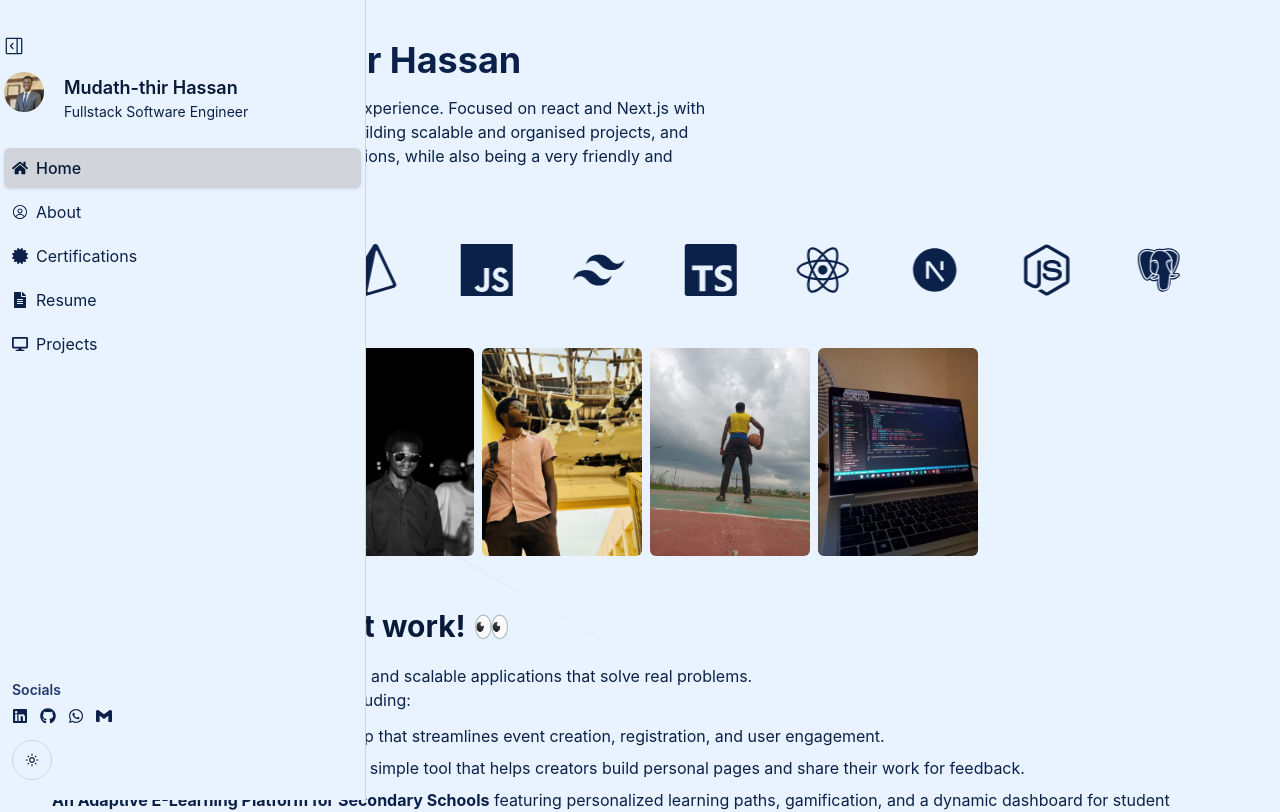
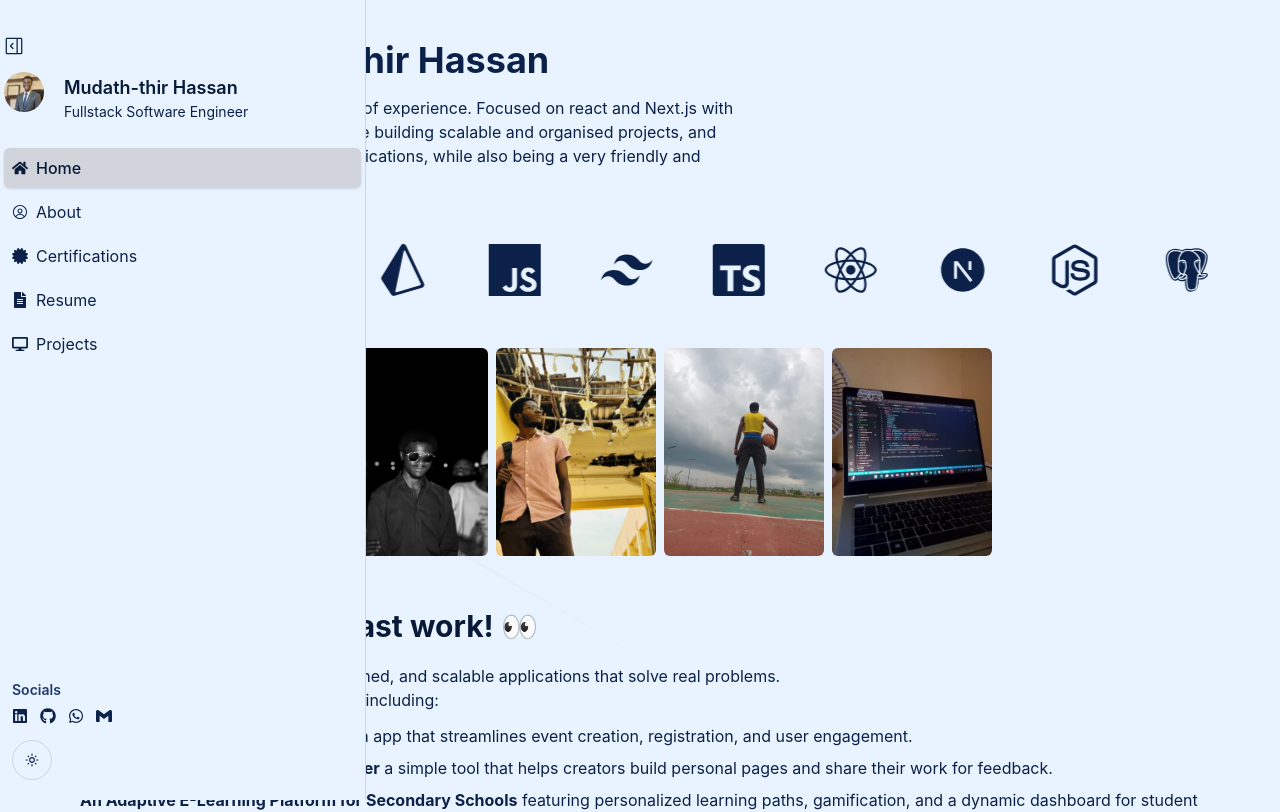
Before and after one commit to Mudath-thir-HM/my-portfolio, a React (Vite) app: page / in a window 1280 px wide. Shown: the top 812 px of the page. Built offline with nearby package versions, Linux system fonts and the light colour scheme.

Commit message:
Enhance Layout component with improved padding for content section on larger screens

```diff
--- a/src/layout/layout.tsx
+++ b/src/layout/layout.tsx
@@ -38,7 +38,7 @@ const Layout = () => {
       {isMobile && !isToggled && (
         <button
           onClick={() => setIsToggled(true)}
-          className="fixed top-4 left-4 z-50 p-3 rounded-full bg-[color:var(--color-background)]/50
+          className="fixed top-4 left-4 z-50 p-3 rounded-full bg-[color:var(--color-subheading)]
                      text-[color:var(--color-heading)] shadow-lg hover:opacity-90
                      transition-all duration-200 md:hidden border
                      border-[color:var(--color-heading)]"
@@ -177,7 +177,7 @@ const Layout = () => {
         </div>
 
         {/* Content */}
-        <div className="relative z-10 pl-3">
+        <div className="relative z-10 pl-3 md:pl-10">
           <Outlet />
         </div>
       </section>
```
